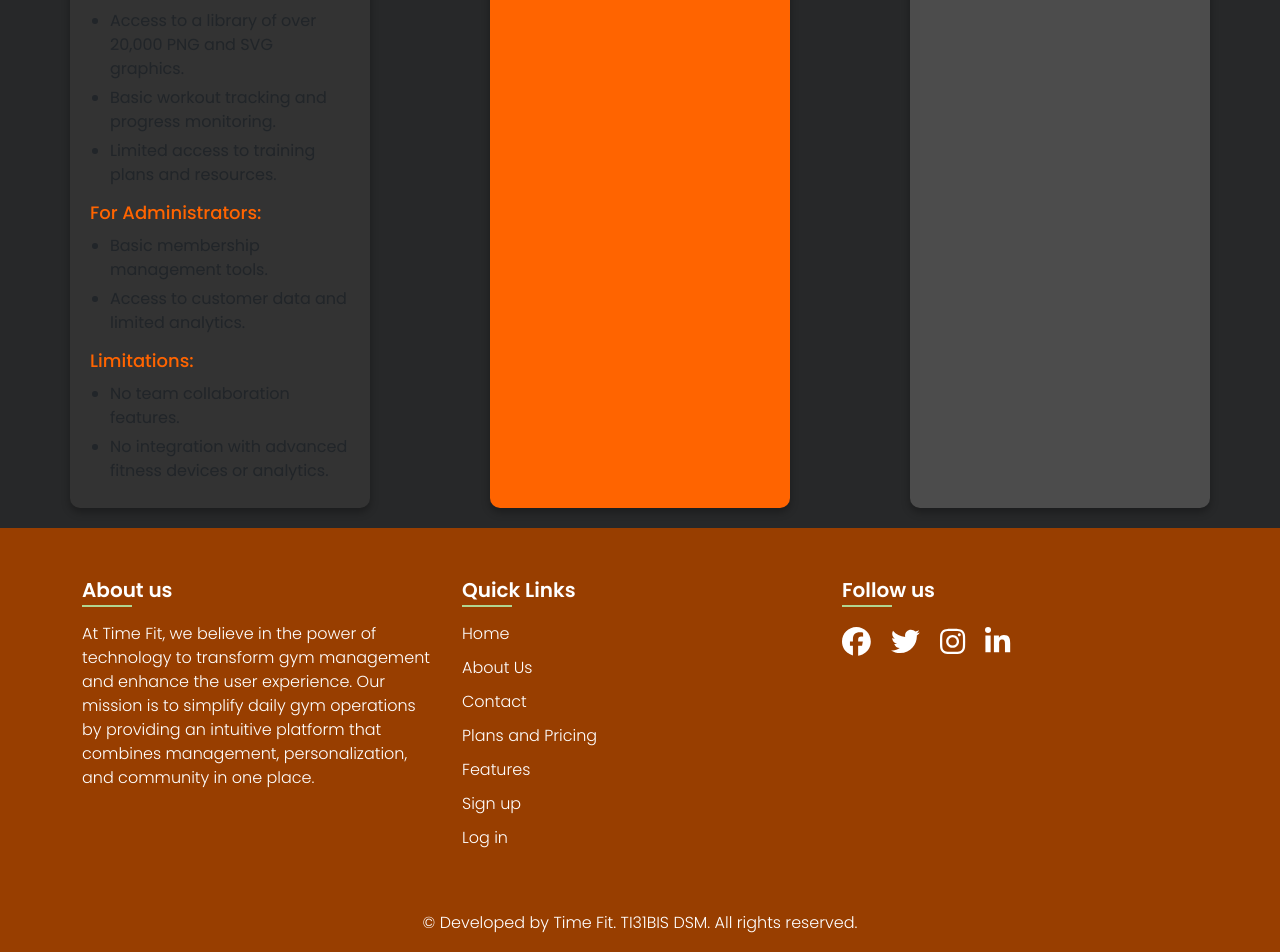
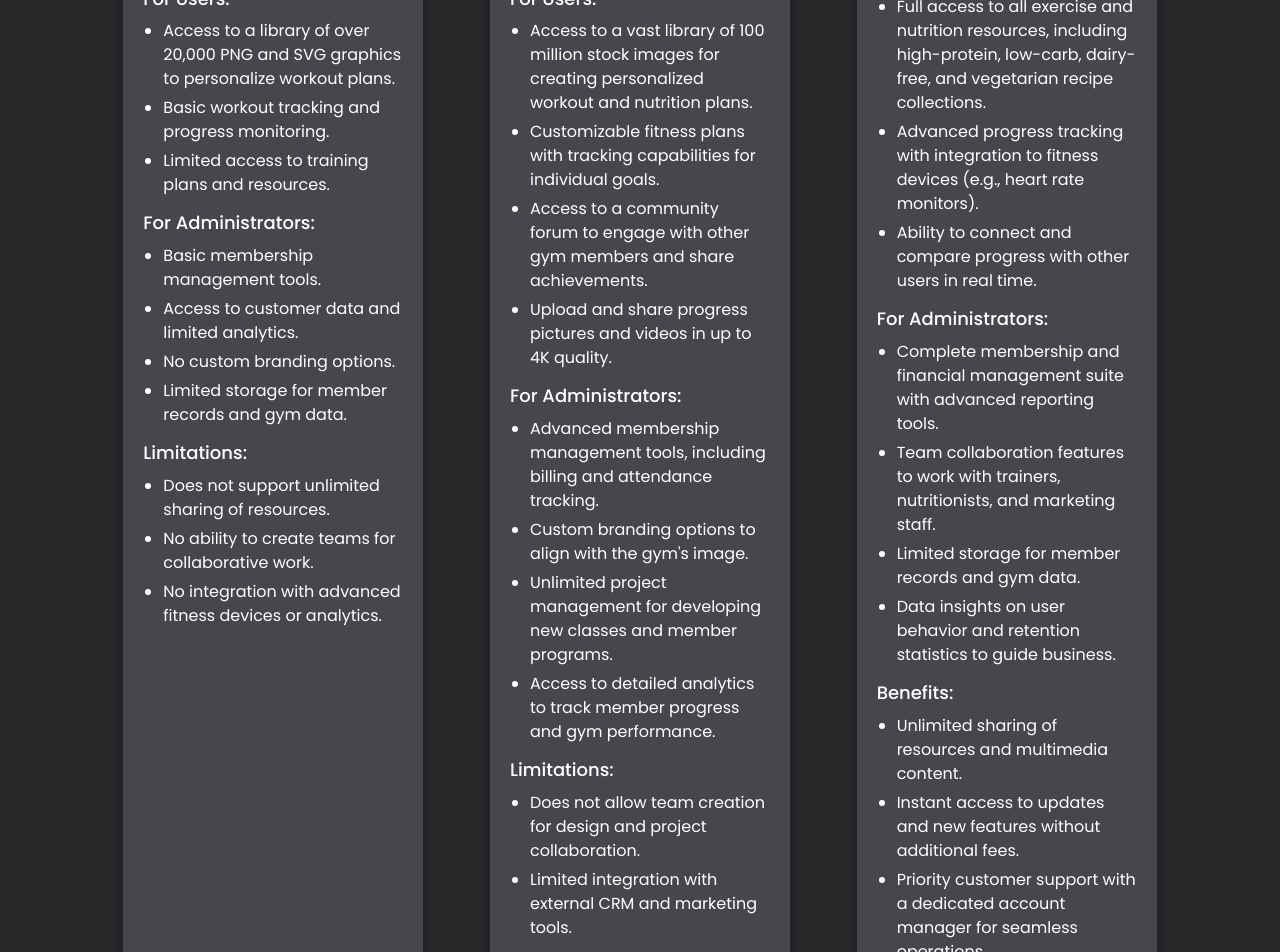
Before and after one commit to CesarSanchez19/landing_page_time_fit, a Vue app: page /Pricing in a window 1280 px wide. Shown: the part 3920-4872 px from the top of the page. Built offline with nearby package versions, Linux system fonts and the light colour scheme; no server answers.

Commit message:
Terminacion de precios y planes, falta el javascript y responsividad

```diff
--- a/src/components/Pricing.vue
+++ b/src/components/Pricing.vue
@@ -151,7 +151,6 @@
     </div>
     <div class="button2">Join Now</div>
 
-
     <div class="title3">Famous and Nutritious Recipes for Every Taste</div>
     <div class="recipe-section">
       <!-- Imagen -->
@@ -197,19 +196,27 @@
     </div>
 
     <div class="title4">Find the Perfect Plan for Your Gym</div>
-    <div class="textplan">Choose the plan that best suits your gym’s needs and start transforming your users' experience with Time Fit.</div>
+    <div class="textplan">
+      Choose the plan that best suits your gym’s needs and start transforming
+      your users' experience with Time Fit.
+    </div>
 
     <!--planes-->
     <div class="plans-container">
       <div class="plan basic-plan">
         <h2>Basic Plan</h2>
-    <p>Small gyms or individuals who need quick access to essential features.</p>
+        <p>
+          Small gyms or individuals who need quick access to essential features.
+        </p>
         <p class="price">$400.00 MXN / Month</p>
         <button>Get Started Now</button>
         <div class="details">
           <h3>For Users:</h3>
           <ul>
-        <li>Access to a library of over 20,000 PNG and SVG graphics.</li>
+            <li>
+              Access to a library of over 20,000 PNG and SVG graphics to
+              personalize workout plans.
+            </li>
             <li>Basic workout tracking and progress monitoring.</li>
             <li>Limited access to training plans and resources.</li>
           </ul>
@@ -217,10 +224,13 @@
           <ul>
             <li>Basic membership management tools.</li>
             <li>Access to customer data and limited analytics.</li>
+            <li>No custom branding options.</li>
+            <li>Limited storage for member records and gym data.</li>
           </ul>
           <h3>Limitations:</h3>
           <ul>
-        <li>No team collaboration features.</li>
+            <li>Does not support unlimited sharing of resources.</li>
+            <li>No ability to create teams for collaborative work.</li>
             <li>No integration with advanced fitness devices or analytics.</li>
           </ul>
         </div>
@@ -228,10 +238,54 @@
 
       <div class="plan professional-plan">
         <h2>Professional Plan</h2>
-    <p>Medium-sized gyms that need advanced features and more flexibility.</p>
+        <p>
+          Medium-sized gyms that need advanced features and more flexibility.
+        </p>
         <p class="price">$600.00 MXN / Month</p>
         <button>Get Started Now</button>
-    <!-- Similar details structure as Basic Plan -->
+        <div class="details">
+          <h3>For Users:</h3>
+          <ul>
+            <li>
+              Access to a vast library of 100 million stock images for creating
+              personalized workout and nutrition plans.
+            </li>
+            <li>
+              Customizable fitness plans with tracking capabilities for
+              individual goals.
+            </li>
+            <li>
+              Access to a community forum to engage with other gym members and
+              share achievements.
+            </li>
+            <li>
+              Upload and share progress pictures and videos in up to 4K quality.
+            </li>
+          </ul>
+          <h3>For Administrators:</h3>
+          <ul>
+            <li>
+              Advanced membership management tools, including billing and
+              attendance tracking.
+            </li>
+            <li>Custom branding options to align with the gym's image.</li>
+            <li>
+              Unlimited project management for developing new classes and member
+              programs.
+            </li>
+            <li>
+              Access to detailed analytics to track member progress and gym
+              performance.
+            </li>
+          </ul>
+          <h3>Limitations:</h3>
+          <ul>
+            <li>
+              Does not allow team creation for design and project collaboration.
+            </li>
+            <li>Limited integration with external CRM and marketing tools.</li>
+          </ul>
+        </div>
       </div>
 
       <div class="plan master-plan">
@@ -239,11 +293,54 @@
         <p>Large gyms or fitness chains that need comprehensive tools.</p>
         <p class="price">$800.00 MXN / Month</p>
         <button>Get Started Now</button>
-    <!-- Similar details structure as Basic Plan -->
+        <div class="details">
+          <h3>For Users:</h3>
+          <ul>
+            <li>
+              Full access to all exercise and nutrition resources, including
+              high-protein, low-carb, dairy-free, and vegetarian recipe
+              collections.
+            </li>
+            <li>
+              Advanced progress tracking with integration to fitness devices
+              (e.g., heart rate monitors).
+            </li>
+            <li>
+              Ability to connect and compare progress with other users in real
+              time.
+            </li>
+          </ul>
+          <h3>For Administrators:</h3>
+          <ul>
+            <li>
+              Complete membership and financial management suite with advanced
+              reporting tools.
+            </li>
+            <li>
+              Team collaboration features to work with trainers, nutritionists,
+              and marketing staff.
+            </li>
+            <li>Limited storage for member records and gym data.</li>
+            <li>
+              Data insights on user behavior and retention statistics to guide
+              business.
+            </li>
+          </ul>
+          <h3>Benefits:</h3>
+          <ul>
+            <li>Unlimited sharing of resources and multimedia content.</li>
+            <li>
+              Instant access to updates and new features without additional
+              fees.
+            </li>
+            <li>
+              Priority customer support with a dedicated account manager for
+              seamless operations.
+            </li>
+          </ul>
         </div>
       </div>
-
-
+    </div>
   </section>
 </template>
 
@@ -490,7 +587,7 @@
 }
 
 .title3 {
-  color: #FF6400;
+  color: #ff6400;
   font-size: 36px;
   font-family: Outfit, sans-serif;
   font-weight: 700;
@@ -555,11 +652,11 @@
 .title4 {
   width: 100%;
   text-align: center;
-  color: #FF4300;
+  color: #ff4300;
   font-size: 48px;
   font-family: Inter;
   font-weight: 700;
-  line-height: 57.60px;
+  line-height: 57.6px;
   word-wrap: break-word;
   margin-bottom: 20px;
 }
@@ -569,27 +666,18 @@
   font-size: 22px;
   font-family: Inter;
   font-weight: 700;
-  line-height: 26.40px;
+  line-height: 26.4px;
   word-wrap: break-word;
   margin: 0 auto;
   text-align: center;
-  margin-bottom: 80px;
+  margin-bottom: 10px;
 }
 
 /*planes */
-
-body {
-  font-family: Arial, sans-serif;
-  margin: 0;
-  padding: 0;
-  background-color: #1f1f1f;
-  color: white;
-}
-
 .plans-container {
   display: flex;
   justify-content: space-around;
-  padding: 20px;
+  padding: 100px;
   gap: 20px;
 }
 
@@ -597,19 +685,24 @@ body {
   width: 300px;
   background-color: #2c2c2c;
   border-radius: 10px;
-  padding: 20px;
+  padding: 20px ;
   box-shadow: 0 4px 8px rgba(0, 0, 0, 0.3);
   text-align: center;
 }
 
+.plan:hover{
+  background-color: #e9762a;
+}
+
 .plan h2 {
   font-size: 24px;
-  color: #ff6400;
+  color: white;
 }
 
 .plan p {
   font-size: 16px;
   margin: 10px 0;
+  color: white;
 }
 
 .plan .price {
@@ -619,30 +712,31 @@ body {
 }
 
 .plan button {
-  background-color: #ff4300;
+  background-color: #FA4F06;
   color: white;
   border: none;
-  padding: 10px 15px;
-  border-radius: 20px;
+  padding: 10px 57px;
+  border-radius: 5px;
   cursor: pointer;
   font-size: 16px;
   margin: 10px 0;
 }
 
 .plan button:hover {
-  background-color: #ff6400;
+  background-color: #45474B;
 }
 
 .details h3 {
   text-align: left;
   font-size: 18px;
-  color: #ff6400;
+  color: white;
   margin-top: 15px;
 }
 
 .details ul {
   text-align: left;
   margin: 10px 0 0 20px;
+  color: white;
 }
 
 .details ul li {
@@ -650,15 +744,14 @@ body {
 }
 
 .basic-plan {
-  background-color: #333;
+  background-color: #45474b;
 }
 
 .professional-plan {
-  background-color: #ff6400;
+  background-color: #45474b;
 }
 
 .master-plan {
-  background-color: #4c4c4c;
+  background-color: #45474b;
 }
-
 </style>
```
Lines whose indentation alone changed are shown as unchanged.
